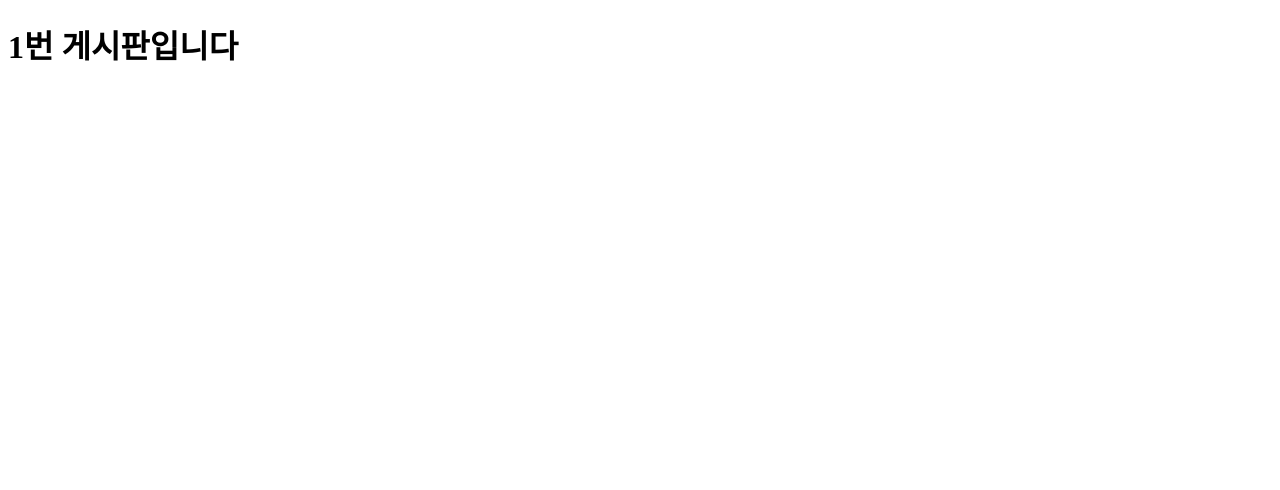
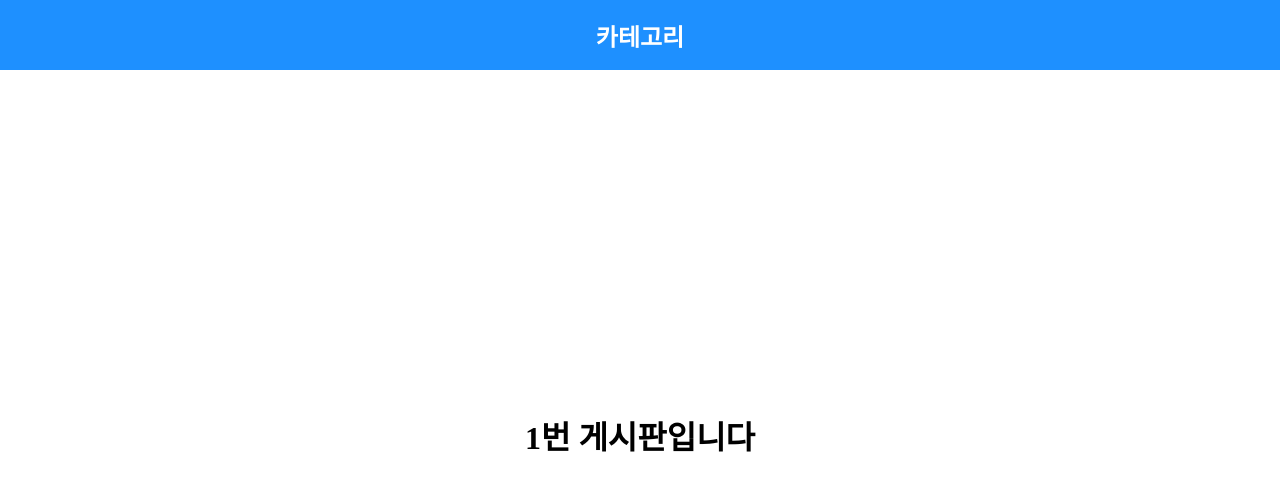
Before and after one commit to wonkooklee/gnb-problem-solving, a Vue app: page / in a window 1280 px wide. Shown: the top 490 px of the page. Built offline with nearby package versions, Linux system fonts and the light colour scheme.

Commit message:
Add 재현을 위한 기본 구조를 짠다

```diff
--- a/src/App.vue
+++ b/src/App.vue
@@ -1,8 +1,21 @@
 <template>
   <div id="app">
-    <div id="nav"></div>
+    <navigation />
     <router-view />
   </div>
 </template>
 
-<style lang="scss"></style>
+<script>
+import Navigation from "./components/Navigation.vue";
+export default {
+  components: {
+    Navigation,
+  },
+};
+</script>
+
+<style lang="scss" scoped>
+#app {
+  height: 100vh;
+}
+</style>
--- a/src/components/BoardA.vue
+++ b/src/components/BoardA.vue
@@ -1,5 +1,5 @@
 <template>
-  <div class="hello">
+  <div class="board">
     <h1>1번 게시판입니다</h1>
   </div>
 </template>
@@ -14,4 +14,11 @@ export default {
 </script>
 
 <!-- Add "scoped" attribute to limit CSS to this component only -->
-<style scoped lang="scss"></style>
+<style scoped lang="scss">
+.board {
+  display: flex;
+  justify-content: center;
+  align-items: center;
+  height: calc(100vh - 70px);
+}
+</style>
--- /dev/null
+++ b/src/components/Navigation.vue
@@ -0,0 +1,33 @@
+<template>
+  <nav>
+    <div>
+      <h2>카테고리</h2>
+    </div>
+  </nav>
+</template>
+
+<script>
+export default {
+  data() {
+    return {};
+  },
+};
+</script>
+
+<style lang="scss" scoped>
+nav {
+  background-color: dodgerblue;
+
+  div {
+    display: flex;
+    justify-content: center;
+    align-items: center;
+    height: 70px;
+
+    h2 {
+      margin: 0;
+      color: #fff;
+    }
+  }
+}
+</style>
--- /dev/null
+++ b/src/index.scss
@@ -0,0 +1,19 @@
+* {
+  box-sizing: border-box;
+}
+
+html, body {
+  margin: 0;
+  padding: 0;
+}
+
+ul {
+  list-style: none;
+}
+
+a,
+a:active,
+a:visited {
+  color: #000;
+  text-decoration: none;
+}
--- a/src/main.js
+++ b/src/main.js
@@ -1,6 +1,7 @@
 import Vue from "vue";
 import App from "./App.vue";
 import router from "./router";
+import "./index.scss";
 
 Vue.config.productionTip = false;
 
```
